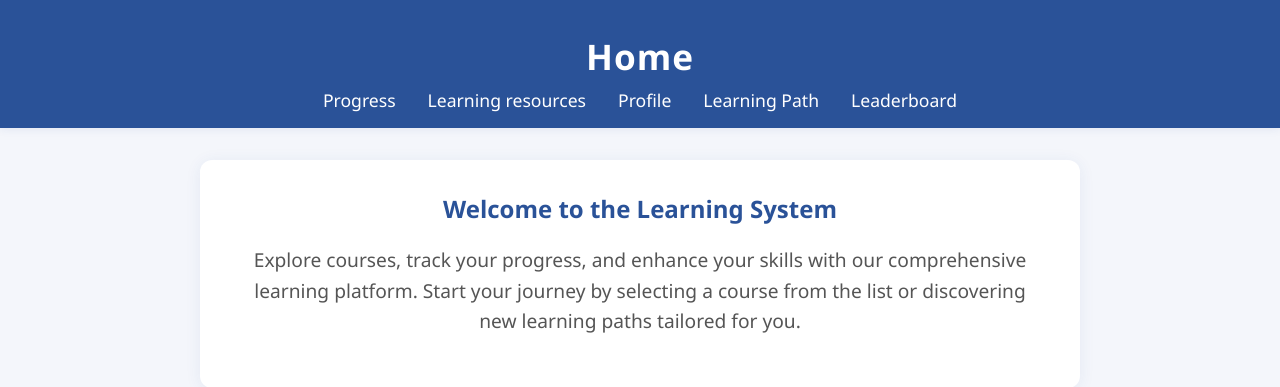
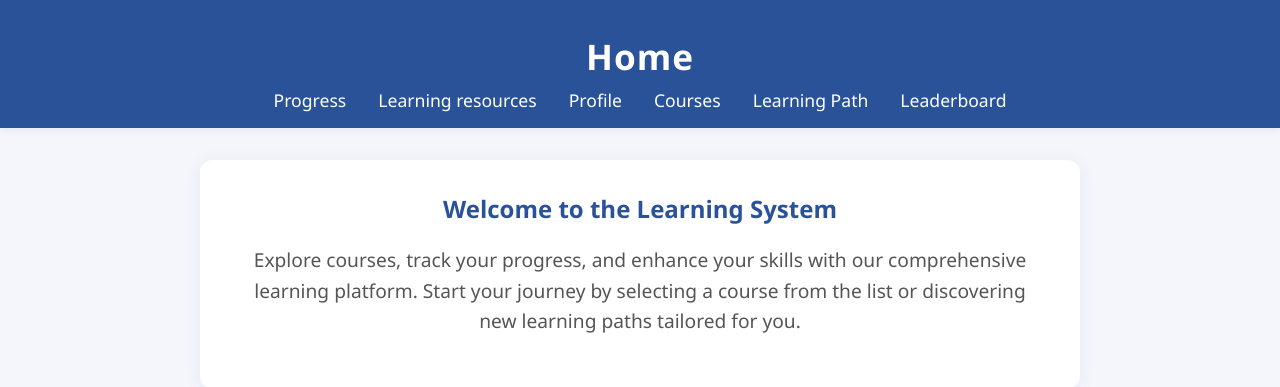
Before and after one commit to kim-eddy/LearningSystem, a Django app: page /home/ in a window 1280 px wide. Shown: the top 387 px of the page. Run offline with Django 5.2, Linux system fonts and the light colour scheme; the visitor is signed in with stand-in values (Sample User, id 1); parts of the project's set-up code (start-up, migrations or seed data) failed here and were passed over; some libraries are stand-ins or nearby versions.

Commit message:
Fxing a bug

```diff
--- a/MyProject/templates/home.html
+++ b/MyProject/templates/home.html
@@ -83,6 +83,7 @@
                 <li><a href="{% url 'student_progress' %}">Progress</a></li>
                 <li><a href="{% url 'learning_resources' %}">Learning resources</a></li>
                 <li><a href="{% url 'student_profile' %}">Profile</a></li>
+                <li><a href="{% url 'course_list' %}">Courses</a></li>
                 <li><a href="{% url 'learning_path_view' %}">Learning Path</a></li>
                 <li><a href="{% url 'leaderboard' %}">Leaderboard</a></li>
             </ul>
```
